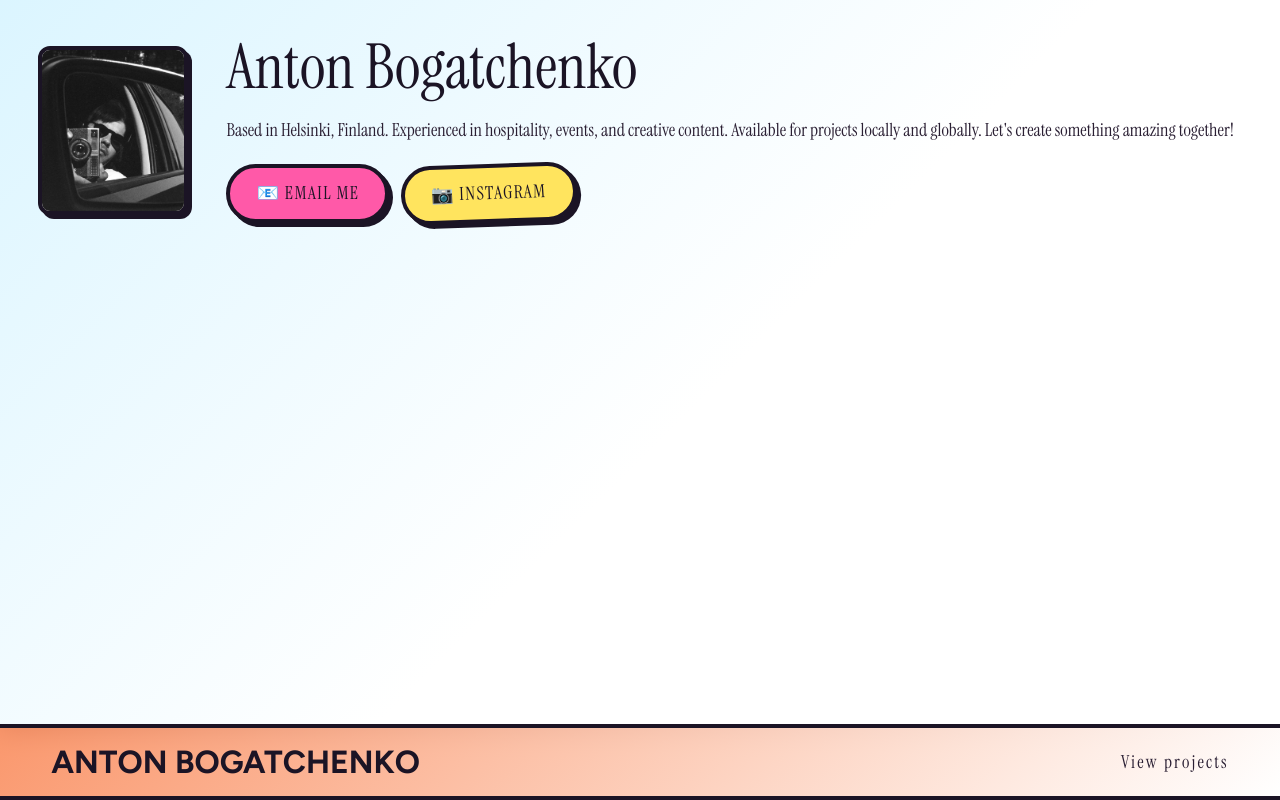
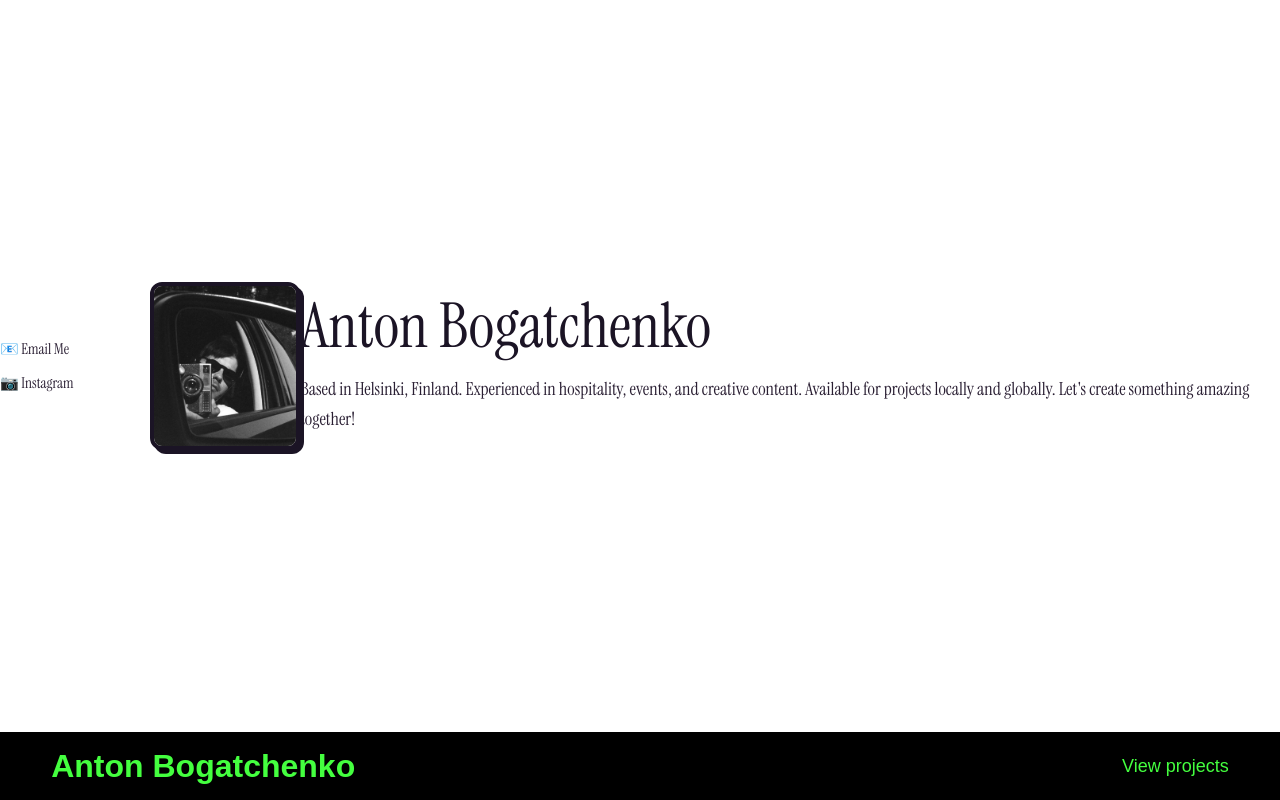
Before and after one commit to antonbogatchenko/site, a Next.js app: page / in a window 1280 px wide. Shown: the top 800 px of the page. Built offline with nearby package versions, Linux system fonts and the light colour scheme.

Commit message:
Update styles

```diff
--- a/src/app/components/HeroSection.module.css
+++ b/src/app/components/HeroSection.module.css
@@ -5,6 +5,9 @@
 }
 
 .grid {
+  flex: 1;
+  display: flex;
+  align-items: center;
 }
 
 .card {
@@ -96,6 +99,7 @@
   display: flex;
   flex-wrap: wrap;
   gap: 12px;
+  font: Arial, sans-serif;
 }
 
 .highlightCard {
--- a/src/app/components/HeroSection.tsx
+++ b/src/app/components/HeroSection.tsx
@@ -6,8 +6,17 @@ import { PageHeader } from "./PageHeader";
 export const HeroSection: React.FC = () => {
   return (
     <section className={styles.section}>
-      <article className={`${styles.card} ${styles.primaryCard}`}>
-        <div className={styles.primaryContent}>
+      <article className={styles.grid}>
+        <div className={styles.actions}>
+          <a href="mailto:anton@antonbogatchenko.com">📧 Email Me</a>
+          <a
+            href="https://instagram.com/antonbogatchenko"
+            target="_blank"
+            rel="noreferrer"
+          >
+            📷 Instagram
+          </a>
+        </div>
         <div className={styles.imageFrame}>
           <Image
             src="/me.jpg"
@@ -21,31 +30,10 @@ export const HeroSection: React.FC = () => {
         <div className={styles.details}>
           <p className={styles.title}>Anton Bogatchenko</p>
           <p className={styles.description}>
-              Based in Helsinki, Finland. Experienced in hospitality, events,
-              and creative content. Available for projects locally and globally.
+            Based in Helsinki, Finland. Experienced in hospitality, events, and
+            creative content. Available for projects locally and globally.
             Let&apos;s create something amazing together!
           </p>
-            <div className={styles.actions}>
-              <a
-                href="mailto:anton@antonbogatchenko.com"
-                className="corporate-button"
-              >
-                📧 Email Me
-              </a>
-              <a
-                href="https://instagram.com/antonbogatchenko"
-                target="_blank"
-                rel="noreferrer"
-                className="corporate-button"
-                style={{
-                  background: "var(--accent-yellow)",
-                  transform: "rotate(-2deg)",
-                }}
-              >
-                📷 Instagram
-              </a>
-            </div>
-          </div>
         </div>
       </article>
       <PageHeader />
--- a/src/app/components/PageHeader.module.css
+++ b/src/app/components/PageHeader.module.css
@@ -1,14 +1,11 @@
 .header {
   position: sticky;
   top: 0;
-  background: linear-gradient(135deg, rgb(247, 83, 12, 0.6), #ffffff);
+  background: black;
   padding: 10px clamp(16px, 4vw, 56px);
-  box-shadow: 0 12px 0 rgba(27, 20, 37, 0.18);
-  border: var(--stroke-width) solid var(--ink);
   border-right: none;
   border-left: none;
   z-index: var(--layer-overlay, 1100);
-  align-self: stretch;
 }
 
 .nav {
@@ -20,14 +17,14 @@
 }
 
 .title {
-  font-family: "Figtree", "Helvetica Neue", Arial, sans-serif;
+  font-family: Arial, sans-serif;
   font-size: 32px;
   font-weight: bold;
-  color: var(--ink);
-  text-transform: uppercase;
+  color: rgb(68, 255, 63);
 }
 
 .cta {
+  font-family: Arial, sans-serif;
   font-size: 18px;
-  letter-spacing: 0.12em;
+  color: rgb(68, 255, 63);
 }
--- a/src/app/data.ts
+++ b/src/app/data.ts
@@ -14,7 +14,7 @@ export const projects: Project[] = [
   {
     name: "Ernest",
     description: "Images for Tinder profile",
-    accent: "#69d5ff",
+    accent: "#69d5",
     items: [
       { src: "/projects/Ernest/Ernest-2.jpg", description: "Ernest 02" },
       { src: "/projects/Ernest/Ernest-5.jpg", description: "Ernest 05" },
@@ -23,7 +23,7 @@ export const projects: Project[] = [
   {
     name: "Lobo",
     description: "Food photography for a Lobo restaurant in Helsinki, Finland.",
-    accent: "#69d5ff",
+    accent: "#a6a675",
     items: [
       {
         src: "/projects/Lobo/lobo_boreal_25-07-hero.jpg",
@@ -51,7 +51,7 @@ export const projects: Project[] = [
     name: "Magu",
     description:
       "Dinner party photos for a Magu restaurnat in Helsinki, Finland.",
-    accent: "#69d5ff",
+    accent: "#af5597",
     items: [
       {
         src: "/projects/Magu/Magu_dinner_people_-01.jpg",
```
Lines whose indentation alone changed are shown as unchanged.
